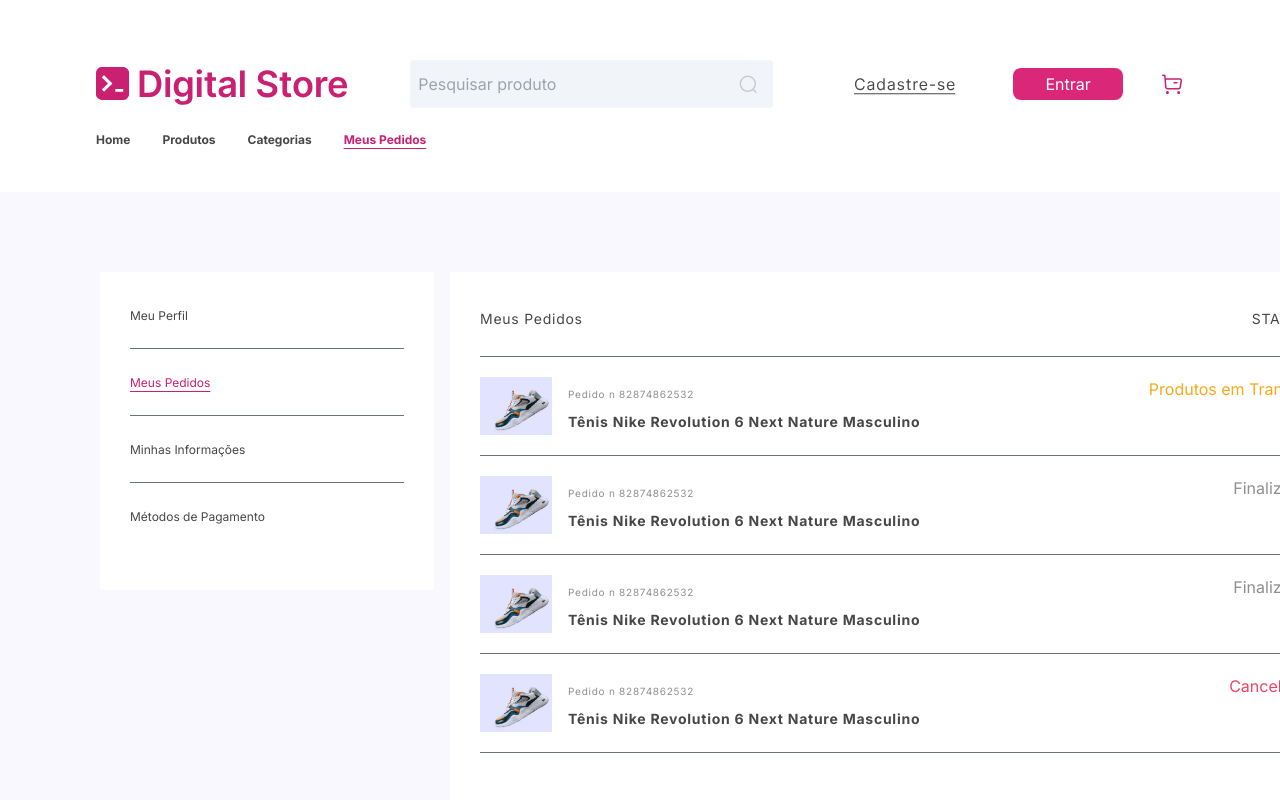
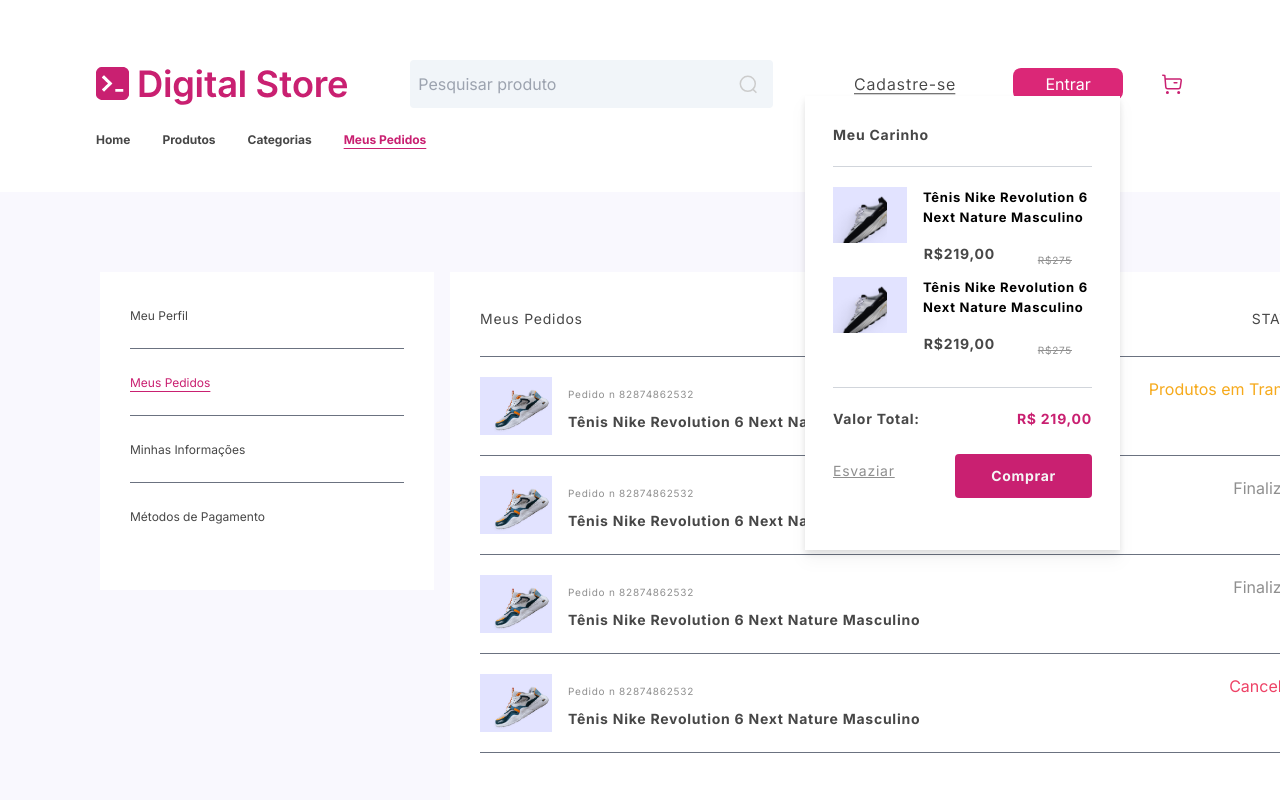
Before and after one commit to ajuteixeira/client-drip-store, a React (Vite) app in the folder client/: page /pedidosroutes in a window 1280 px wide. Both pictures are taken after a click on the button 1172 px from the left and 84 px from the top of the page. Shown: the top 800 px of the page. Built offline with nearby package versions, Linux system fonts and the light colour scheme.

Commit message:
criação do pop up

```diff
--- a/client/src/components/Header.jsx
+++ b/client/src/components/Header.jsx
@@ -1,28 +1,43 @@
-import { NavLink } from "react-router-dom";
-import NavbarItem from "./NavbarItem";
+import { NavLink } from 'react-router-dom';
+import NavbarItem from './NavbarItem';
 
-import logoHeader from "../assets/images/logo-header.svg";
-import linkCadastro from "../assets/images/cadastre_se.svg";
-import carrinhoCompras from "../assets/images/carrinho.svg";
-import iconMenu from "../assets/images/icon-menu.svg";
-import iconBusca from "../assets/images/icon-busca.svg";
+import logoHeader from '../assets/images/logo-header.svg';
+import linkCadastro from '../assets/images/cadastre_se.svg';
+import carrinhoCompras from '../assets/images/carrinho.svg';
+import iconMenu from '../assets/images/icon-menu.svg';
+import iconBusca from '../assets/images/icon-busca.svg';
+import { useState } from 'react';
+import PopUp from './PopUp';
 
 export default function Header() {
+  const [isOpen, setOpen] = useState(false);
+
+  const handleClick = () => {
+    setOpen((prev) => !prev);
+  };
   return (
+    <>
       <header className="flex flex-col px-24 py-10 justify-between">
         <section className="flex py-5 items-center justify-between">
           <button className="mr-10 md:hidden">
-            <img src={iconMenu} alt="icone de menu"/>
+            <img src={iconMenu} alt="icone de menu" />
           </button>
 
           <a href="#" className="w-36 md:w-auto">
-            <img src={logoHeader} alt="logo digital college"/>
+            <img src={logoHeader} alt="logo digital college" />
           </a>
 
           <div className="md:w-1/3 mx-6 hidden md:block md:h-12 relative">
-            <input className="bg-slate-100 pl-2 rounded md:w-full md:h-full outline-none" type="text" placeholder="Pesquisar produto"/>
-            <button type="button" className="absolute right-0 top-0 flex justify-center items-center h-12 md:px-4">
-                <img src={iconBusca} alt="icone de busca"/>
+            <input
+              className="bg-slate-100 pl-2 rounded md:w-full md:h-full outline-none"
+              type="text"
+              placeholder="Pesquisar produto"
+            />
+            <button
+              type="button"
+              className="absolute right-0 top-0 flex justify-center items-center h-12 md:px-4"
+            >
+              <img src={iconBusca} alt="icone de busca" />
             </button>
           </div>
 
@@ -38,20 +53,22 @@
             Entrar
           </button>
 
-        <button type="button">
-            <img src={carrinhoCompras} alt="carrinho de compras"/>
+          <button type="button" onClick={handleClick}>
+            <img src={carrinhoCompras} alt="carrinho de compras" />
           </button>
         </section>
 
         <nav className={''}>
           <div className={'gap-4 flex font-bold text-base'}>
-          <NavbarItem path='/' title='Home' />
-          <NavbarItem path='/produtos' title='Produtos' />
-          <NavbarItem path='/categorias' title='Categorias' />
-          <NavbarItem path='/pedidosroutes' title='Meus Pedidos' />
+            <NavbarItem path="/" title="Home" />
+            <NavbarItem path="/produtos" title="Produtos" />
+            <NavbarItem path="/categorias" title="Categorias" />
+            <NavbarItem path="/pedidosroutes" title="Meus Pedidos" />
           </div>
         </nav>
       </header>
-        )
-  ;
+
+      {isOpen && <PopUp />}
+    </>
+  );
 }
--- a/client/src/components/Pedido.jsx
+++ b/client/src/components/Pedido.jsx
@@ -10,11 +10,16 @@
             <img className="flex" src={props.url} alt=""></img>
           </div>
           <p className="flex flex-col pl-4">
-            <Text
-              type="mini-description"
-              className="leading-[10px]"
-              children={`Pedido n ${props.numero} `}
-            />
+            {props.numero ? (
+              <Text
+                type="mini-description"
+                className="leading-[10px]"
+                children={`Pedido n ${props.numero} `}
+              />
+            ) : (
+              ''
+            )}
+
             <Subtitles type="third2" children={props.produto} />
           </p>
         </div>
@@ -26,11 +31,9 @@
           <span className="text-[#EE4266]">Cancelado</span>
         )}
 
-
         {props.status === 'Finalizado' && (
           <span className="text-[#8F8F8F]">Finalizado</span>
         )}
-
       </div>
       <div className="border-b mt-5 mb-5 border-gray-500"></div>
     </>
--- /dev/null
+++ b/client/src/components/PopUp.jsx
@@ -0,0 +1,89 @@
+import React from 'react';
+import Subtitles from '../components/Subtitles';
+import Text from '../components/Text';
+import tenisCollection from '../assets/images/tenisCollection.png';
+import Button from '../components/Button';
+
+
+export default function PopUp() {
+  return (
+    <div className="absolute right-40 z-10 top-24">
+      <div className="flex flex-col p-7 w-[315px] h-[454px] bg-white drop-shadow-lg ">
+        <span>
+          <Subtitles type="third2" children="Meu Carinho" />
+        </span>
+        <div className="border-b mt-5 mb-5 border-gray-300"></div>
+        <div className="flex gap-4">
+          <div className="flex bg-[#E2E3FF] w-36 h-14">
+            <img
+              className="flex items-center w-auto"
+              src={tenisCollection}
+              alt=""
+            />
+          </div>
+          <div className="flex ">
+            <Subtitles
+              type="third3"
+              children="Tênis Nike Revolution 6 Next Nature Masculino"
+            />
+          </div>
+        </div>
+
+        <div className="flex flex-row justify-between">
+            <div></div>
+          <div className="ml-12 justify-start">
+            <Subtitles type="third2" children="R$219,00" />
+          </div>
+          <div className="mr-5 ">
+            <Text type="mini-description" children="R$275" className="line-through leading-[10px]"
+            />
+          </div>
+        </div>
+
+
+        <div className="flex gap-4">
+          <div className="flex bg-[#E2E3FF] w-36 h-14">
+            <img
+              className="flex items-center w-auto"
+              src={tenisCollection}
+              alt=""
+            />
+          </div>
+          <div className="flex ">
+            <Subtitles
+              type="third3"
+              children="Tênis Nike Revolution 6 Next Nature Masculino"
+            />
+          </div>
+        </div>
+
+        <div className="flex flex-row justify-between">
+            <div></div>
+          <div className="ml-12 justify-start">
+            <Subtitles type="third2" children="R$219,00" />
+          </div>
+          <div className="mr-5 ">
+            <Text type="mini-description" children="R$275" className="line-through leading-[10px]"
+            />
+          </div>
+        </div>
+
+
+
+        <div className="border-b mt-5 mb-5 border-gray-300"></div>
+
+        <div className='flex justify-between'>
+            <Subtitles type='third2' children='Valor Total:'/>
+            <Subtitles type='third' children='R$ 219,00'/>
+        </div>
+
+        <div className='flex justify-between mt-6'>
+            <Text type='gray-description' children='Esvaziar' className='underline'/>
+            <Button  type='default' color='pink' children='Comprar'/>
+        </div>
+
+
+      </div>
+    </div>
+  );
+}
--- a/client/src/components/RequestsArray.jsx
+++ /dev/null
@@ -1,24 +0,0 @@
-import tenisImg from '../assets/images/product.png';
-
-export const RequestsArray = [
-    {
-        id: 1,
-        productSerieNumber: 56231566699,
-        seriesNumber:true,
-        productName: 'Tênis Nike Revolution 6 Next Nature Masculino',
-        url: tenisImg,
-        Finalizado:false,
-        Cancelado:false,
-        Transito:true,
-      },
-      {
-        id: 2,
-        productSerieNumber: 56231566699,
-        seriesNumber:false,
-        productName: 'Tênis Nike Revolution 6 Next Nature Masculino',
-        url: tenisImg,
-        Finalizado:true,
-        Cancelado:false,
-        Transito:true,
-      },
-]
--- a/client/src/components/Subtitles.jsx
+++ b/client/src/components/Subtitles.jsx
@@ -36,8 +36,17 @@
             >
               {props.children}
             </h4>
+      )}
+
+
+      {props.type === 'third3' && (
+        <h4
+          className={
+            'text-black font-bold text-[13px] leading-[20px] tracking-[0.75px]'}
+            >
+              {props.children}
+            </h4>
 )}
-
     </>
   );
 }
--- a/client/src/components/Text.jsx
+++ b/client/src/components/Text.jsx
@@ -38,6 +38,7 @@
           {props.children}
         </p>
       )}
+
     </>
   );
 }
```
Lines whose indentation alone changed are shown as unchanged.
